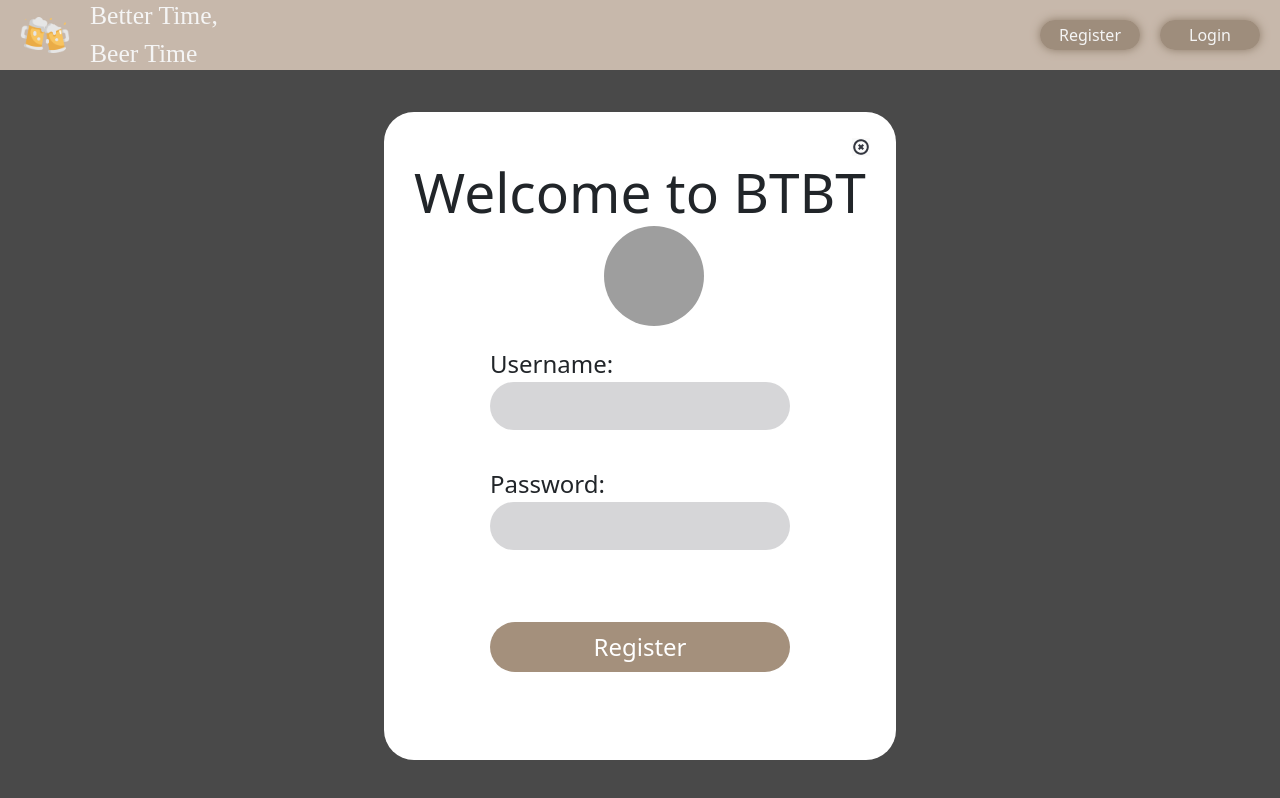
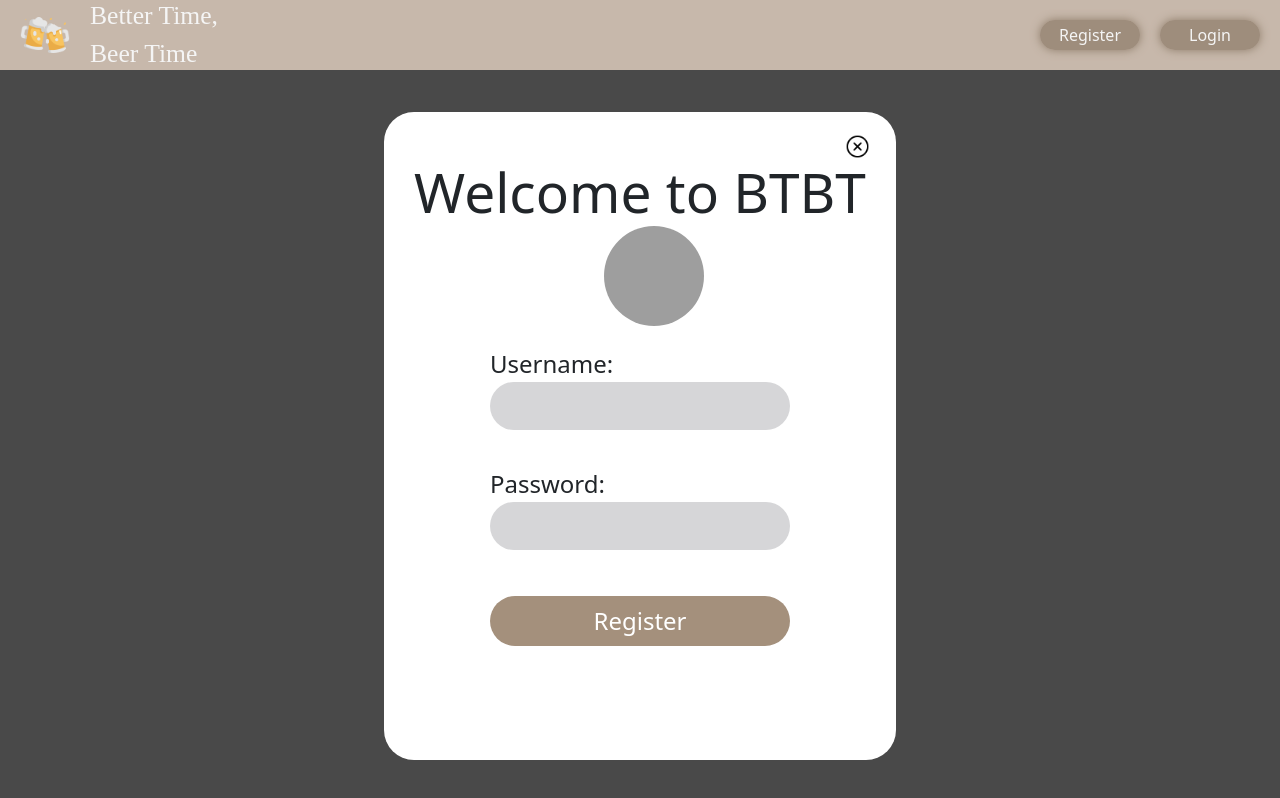
Before and after one commit to abigail-143/sei45-project3, a React (Vite) app in the folder frontend/: page /register in a window 1280 px wide. Built offline with nearby package versions, Linux system fonts and the light colour scheme; grey boxes are pictures that could not be loaded; the HTML template or start-up script is replaced by a standard one; a web font is replaced by a local one.

Commit message:
update css for login and register modal

```diff
--- a/frontend/src/components/authenticationOverlay/LoginModal.jsx
+++ b/frontend/src/components/authenticationOverlay/LoginModal.jsx
@@ -2,7 +2,6 @@ import React, { useContext, useState } from "react";
 import ReactDOM from "react-dom";
 import { useNavigate } from "react-router-dom";
 import AuthContext from "../context/auth";
-import jwtDecode from "jwt-decode";
 import useFetch from "../custom_hooks/useFetch";
 import styles from "./Modal.module.css";
 
@@ -26,7 +25,7 @@ const LoginOverlay = (props) => {
       auth.setAccessToken(res.data.access);
       props.setShowWelcome(false);
       props.setUser(res.data.payload);
-      navigate("/explore")
+      navigate("/explore");
       // test this
       // const decode = jwtDecode(res.data.access);
     } else {
@@ -45,10 +44,10 @@ const LoginOverlay = (props) => {
         <button
           className={styles.closeButton}
           onClick={() => {
-            navigate("/")
+            navigate("/");
           }}
         >
-          <img src="../../picture/Dell.jpg" />
+          <img className={styles.closeImg} src="close.png" />
         </button>
         <div className={styles.profPic}>BTBT</div>
         <div className={styles.welcomeText}>Welcome to BTBT</div>
@@ -85,9 +84,8 @@ const LoginOverlay = (props) => {
               <div style={{ height: "36px", margin: "0" }}></div>
             )}
           </div>
-
-          <br />
           <button
+            className={styles.loginBtn}
             onClick={() => {
               loginClick();
             }}
--- a/frontend/src/components/authenticationOverlay/Modal.module.css
+++ b/frontend/src/components/authenticationOverlay/Modal.module.css
@@ -33,6 +33,12 @@
   border: none;
   background-color: white;
 }
+
+.closeImg {
+  width: 25px;
+  height: 25px;
+}
+
 .profPic {
   height: 100px;
   width: 100px;
@@ -99,7 +105,7 @@
 }
 
 .loginDetails {
-  top: 12%;
+  top: 10%;
   margin-bottom: 50px;
   left: 50%;
   transform: translateX(-50%);
@@ -113,6 +119,7 @@
   font-weight: 400;
   font-size: 24px;
   max-width: 100%;
+  /* background-color: pink; */
 }
 
 .loginDetails2 {
@@ -130,6 +137,7 @@
   font-weight: 400;
   font-size: 24px;
   max-width: 100%;
+  /* background-color: blue; */
 }
 .loginDetails input {
   width: 300px;
@@ -142,7 +150,7 @@
   border: 3px;
 }
 
-.loginDetails button {
+.loginBtn {
   background-color: #a4907c;
   border: 3px;
   width: 300px;
@@ -153,6 +161,7 @@
   font-size: 24px;
   font-weight: 400;
   color: white;
+  margin-top: 10px;
 }
 
 .loginDetails2 input {
@@ -165,16 +174,3 @@
   margin: 0;
   border: 3px;
 }
-
-.loginDetails2 button {
-  background-color: #a4907c;
-  border: 3px;
-  width: 300px;
-  height: 50px;
-  top: 722px;
-  left: 570px;
-  border-radius: 45px;
-  font-size: 24px;
-  font-weight: 400;
-  color: white;
-}
--- a/frontend/src/components/authenticationOverlay/RegisterModal.jsx
+++ b/frontend/src/components/authenticationOverlay/RegisterModal.jsx
@@ -2,7 +2,6 @@ import React, { useContext, useState, useRef } from "react";
 import ReactDOM from "react-dom";
 import { useNavigate } from "react-router-dom";
 import AuthContext from "../context/auth";
-import jwtDecode from "jwt-decode";
 import useFetch from "../custom_hooks/useFetch";
 import styles from "./Modal.module.css";
 
@@ -36,7 +35,7 @@ const RegisterOverlay = (props) => {
       auth.setAccessToken(res.data.access);
       props.setShowWelcome(true);
       alert("User created!");
-      navigate("/login")
+      navigate("/login");
 
       // const decode = jwtDecode(res.data.access);
     } else {
@@ -79,7 +78,7 @@ const RegisterOverlay = (props) => {
             navigate("/");
           }}
         >
-          <img src="../../picture/Dell.jpg" />
+          <img className={styles.closeImg} src="close.png" />
         </button>
         <label className={styles.form} htmlFor="profile-pic">
           {uploadPic && (
@@ -125,9 +124,8 @@ const RegisterOverlay = (props) => {
               <div style={{ height: "36px", margin: "0" }}></div>
             )}
           </div>
-
-          <br />
           <button
+            className={styles.loginBtn}
             onClick={() => {
               RegisterClick();
             }}
```
